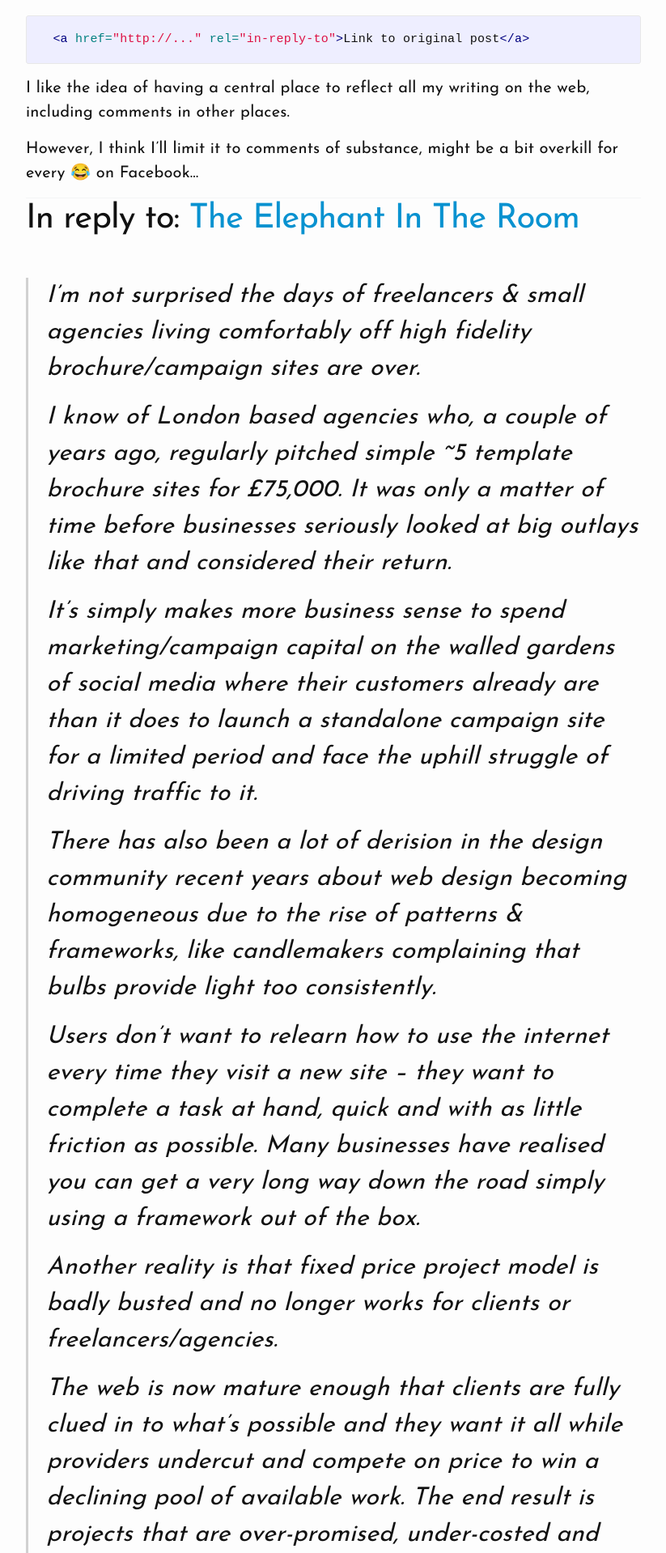
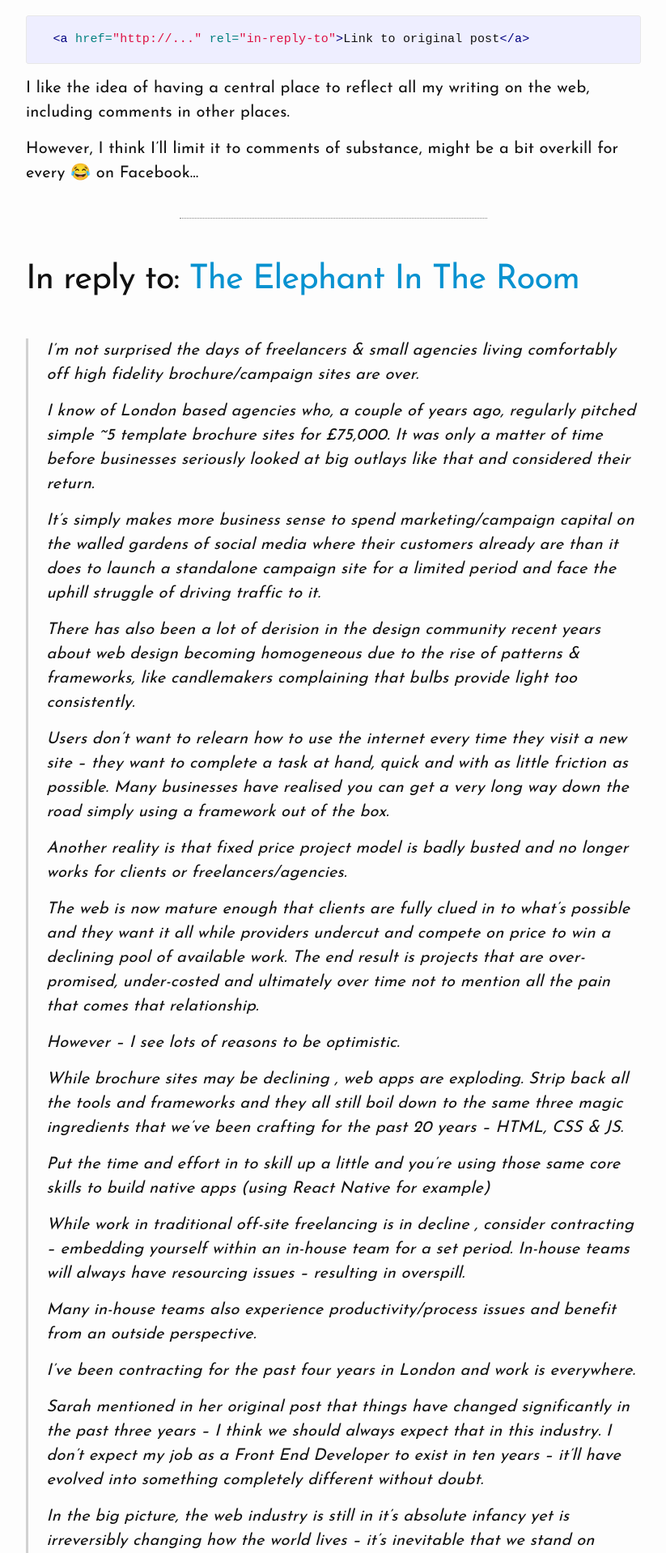
Before and after one commit to ciaranmckenna/ciaranmckenna.com, a Jekyll site: the page built from _posts/2016-03-02-re-the-elephant-in-the-room.markdown, in a window 1280 px wide. Shown: the part 646-2564 px from the top of the page at 81% size, without its empty margins (228-1051 px from the left). Built offline with Jekyll 4.4.1, drawn with Linux system fonts in a browser that asks for light colours.

Commit message:
Update compiled assets

```diff
--- a/css/main.css
+++ b/css/main.css
@@ -948,6 +948,9 @@ blockquote {
   padding-left: 2.25rem;
   margin: 4.5rem 0; }
 
+.blockquote--comment {
+  font-size: 20px; }
+
 .entry-list {
   margin-top: 4rem; }
   .entry-list__section-title {
@@ -1159,6 +1162,14 @@ blockquote {
 .post__meta {
   color: #828282; }
 
+.post h2, .post h3, .post h4 {
+  margin-bottom: 2rem; }
+
+.post hr {
+  border-top: 0.1rem dotted #828282;
+  margin: 4rem auto 5rem;
+  width: 50%; }
+
 .post__content img {
   margin: 1.5rem 0 3rem; }
 
```
Also changed, not shown: 6 other files.
